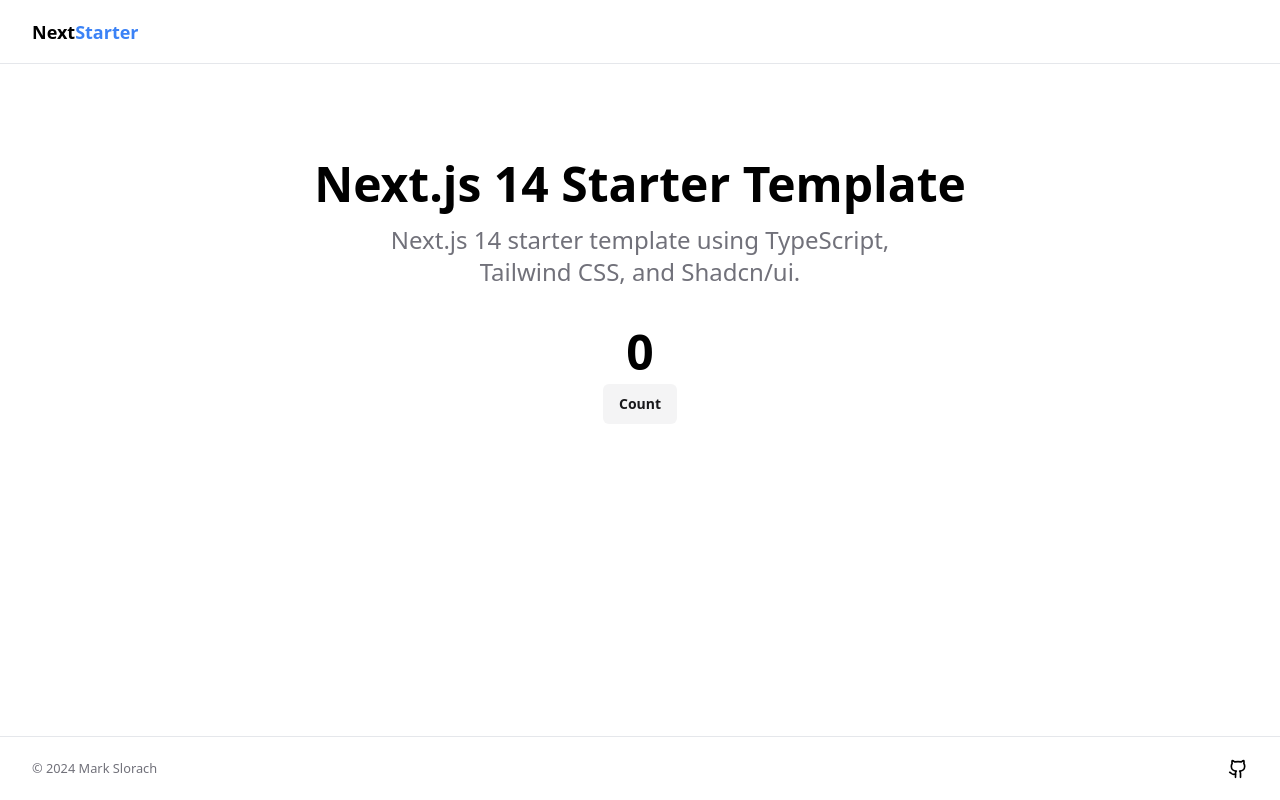
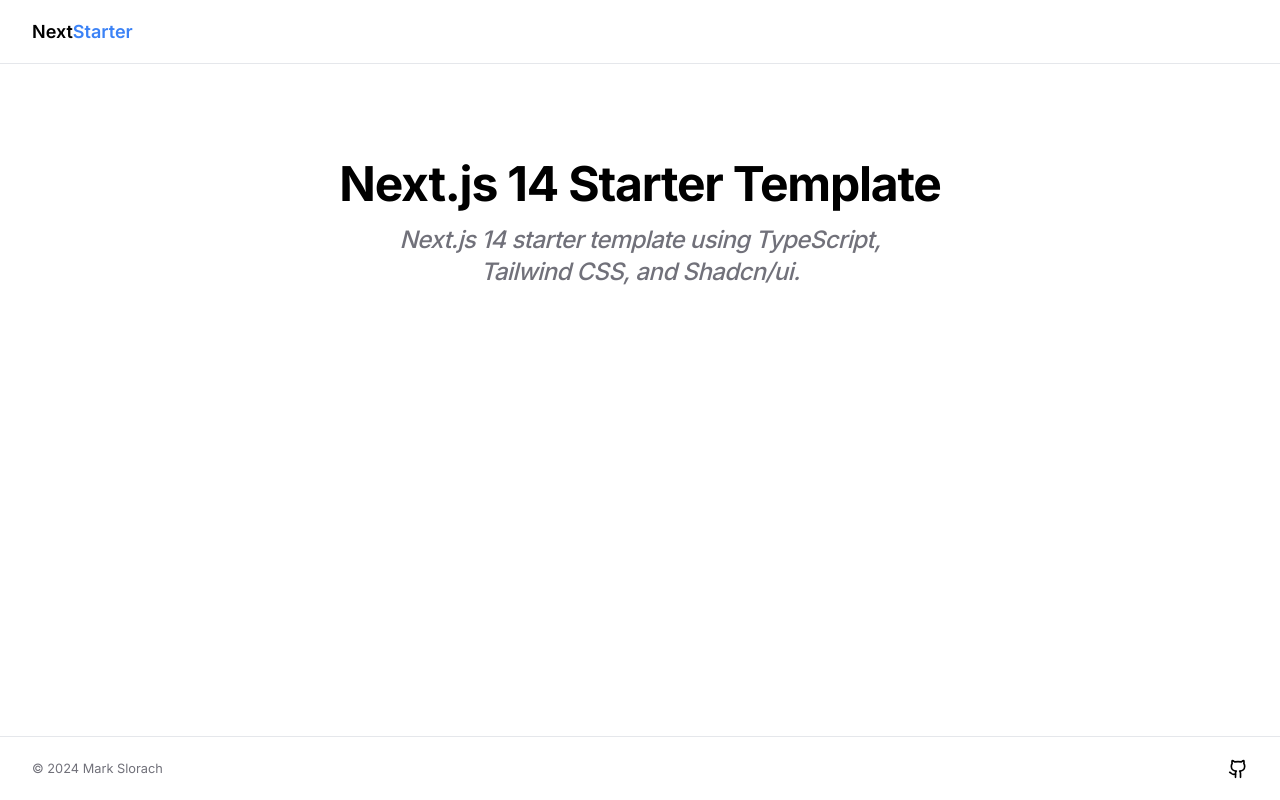
Before and after one commit to markslorach/next-starter, a Next.js app: page / in a window 1280 px wide. Built offline with nearby package versions, Linux system fonts and the light colour scheme.

Commit message:
cleanup and inter font

```diff
--- a/app/components/Count.tsx
+++ /dev/null
@@ -1,26 +0,0 @@
-"use client";
-import { useState } from "react";
-import { Button } from "@/app/components/shadcn/button";
-
-const Count = () => {
-  const [count, setCount] = useState(0);
-
-  const handleClick = () => {
-    setCount(count + 1);
-  };
-
-  return (
-    <div>
-      <p className="mb-2 text-5xl font-bold">{count}</p>
-      <Button
-        onClick={handleClick}
-        variant="secondary"
-        className="font-semibold"
-      >
-        Count
-      </Button>
-    </div>
-  );
-};
-
-export default Count;
--- a/app/components/shared/NavBar.tsx
+++ b/app/components/shared/NavBar.tsx
@@ -9,8 +9,6 @@
         <Link href="/" className="font-semibold">
           Next<span className="text-blue-500">Starter</span>
         </Link>
-
-
       </div>
     </header>
   );
--- a/app/layout.tsx
+++ b/app/layout.tsx
@@ -1,22 +1,17 @@
 import type { Metadata } from "next";
-import localFont from "next/font/local";
+import { Inter } from "next/font/google";
 import "./globals.css";
 import NavBar from "./components/shared/NavBar";
 import Footer from "./components/shared/Footer";
 
-const geistSans = localFont({
-  src: "./fonts/GeistVF.woff",
-  variable: "--font-geist-sans",
-  weight: "100 900",
-});
-const geistMono = localFont({
-  src: "./fonts/GeistMonoVF.woff",
-  variable: "--font-geist-mono",
-  weight: "100 900",
+const inter = Inter({
+  variable: "--font-inter",
+  subsets: ["latin"],
+  weight: ["100", "200", "300", "400", "500", "600", "700", "800", "900"],
 });
 
 export const metadata: Metadata = {
-  title: "Next.js 14 Starter",
+  title: "Next.js 14 Starter Template ",
   description:
     "Next.js 14 starter template with TypeScript, Tailwind CSS, and Shadcn/ui.",
 };
@@ -29,7 +24,7 @@
   return (
     <html lang="en">
       <body
-        className={`${geistSans.variable} ${geistMono.variable} flex min-h-dvh flex-col antialiased`}
+        className={`${inter.className} flex min-h-dvh flex-col antialiased`}
       >
         <NavBar />
         {children}
--- a/app/page.tsx
+++ b/app/page.tsx
@@ -1,19 +1,15 @@
-import Count from "./components/Count";
-
 export default function Home() {
   return (
     <main>
       <section className="container py-24 text-center">
-        <h1 className="mb-4 text-4xl font-bold sm:text-5xl">
+        <h1 className="mb-4 text-4xl font-bold tracking-tight sm:text-5xl">
           Next.js 14 Starter Template
         </h1>
 
-        <p className="mx-auto mb-10 max-w-xl text-xl font-medium text-zinc-500 sm:text-2xl">
+        <p className="mx-auto max-w-xl text-xl font-medium italic tracking-tight text-zinc-500 sm:text-2xl">
           Next.js 14 starter template using TypeScript, Tailwind CSS, and
           Shadcn/ui.
         </p>
-
-        <Count />
       </section>
     </main>
   );
```
Also changed, not shown: app/fonts/GeistMonoVF.woff (deleted), app/fonts/GeistVF.woff (deleted).
